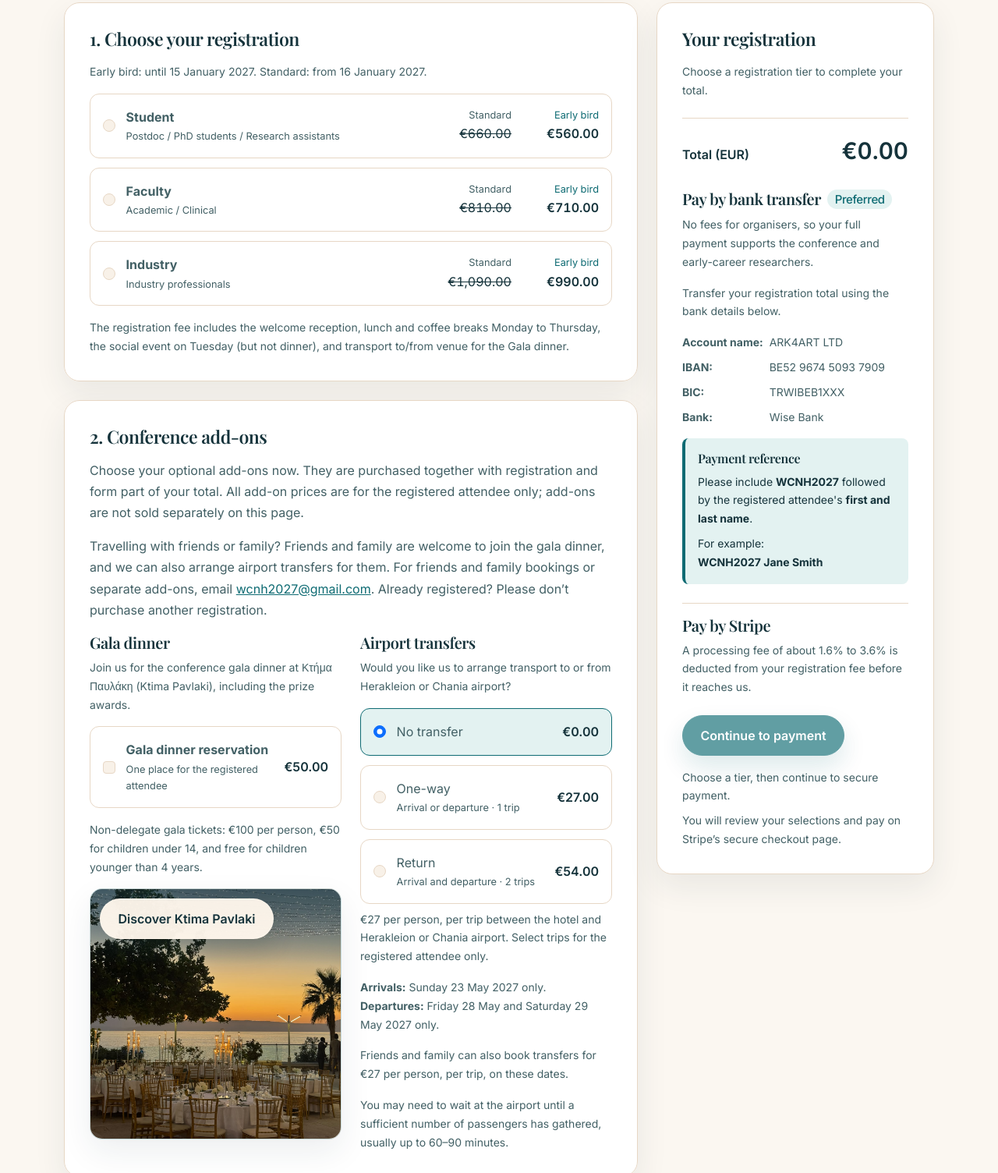
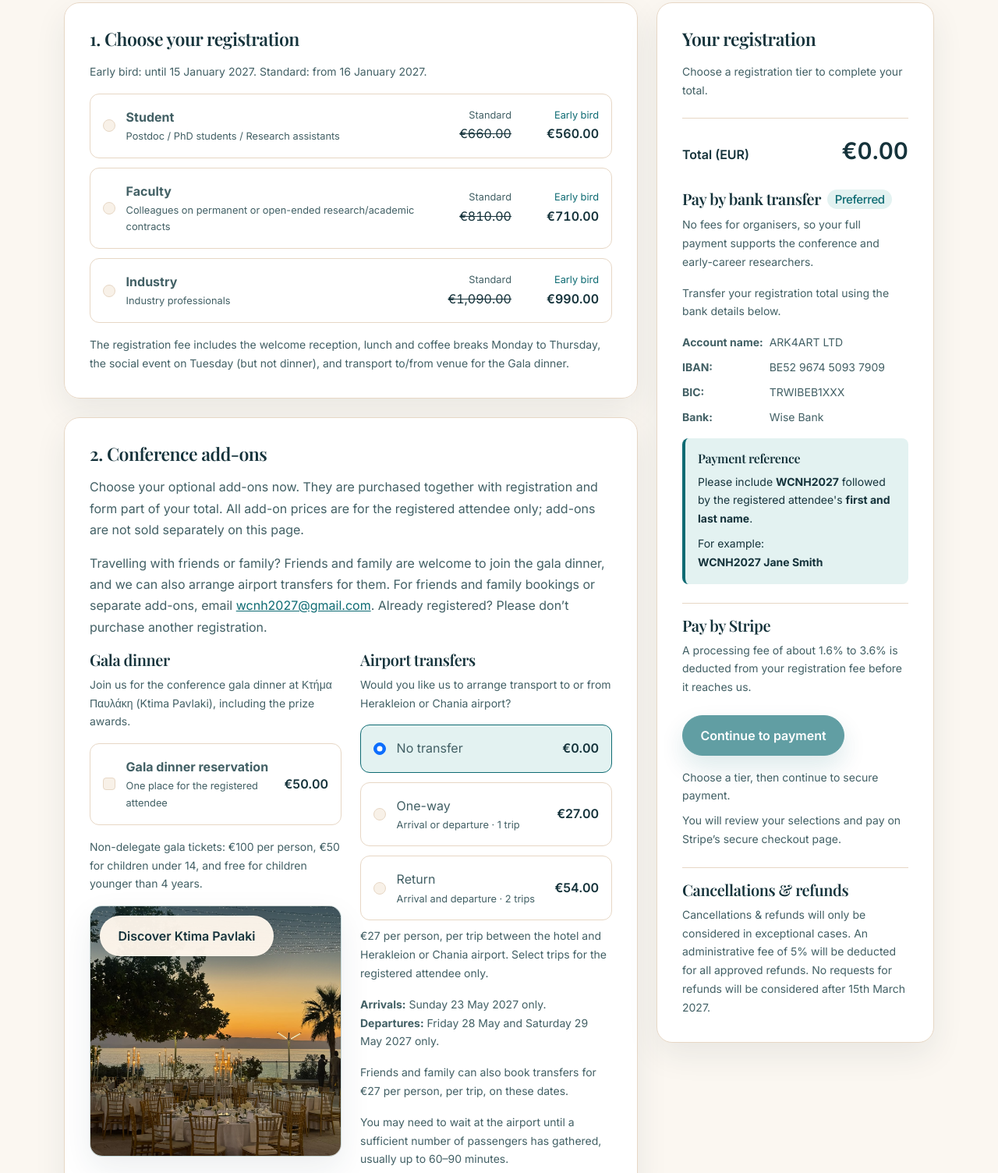
Before and after one commit to zdetor54/wcnh2027, a plain HTML site: page registration.html in a window 1280 px wide. Shown: the part 647-2151 px from the top of the page at 78% size. Drawn offline with nearby package versions, Linux system fonts and the light colour scheme.

Commit message:
changes to registration page

```diff
--- a/registration.html
+++ b/registration.html
@@ -59,7 +59,7 @@
                 </label>
                 <label class="registration-choice registration-tier" for="tier-faculty">
                   <input class="form-check-input" id="tier-faculty" type="radio" name="tierId" value="faculty" required>
-                  <span class="registration-category"><strong>Faculty</strong><small>Academic / Clinical</small></span>
+                  <span class="registration-category"><strong>Faculty</strong><small>Colleagues on permanent or open-ended research/academic contracts</small></span>
                   <span class="registration-fees">
                     <span class="registration-standard"><small>Standard</small><span class="registration-price">€810.00</span></span>
                     <span class="registration-early"><small>Early bird</small><span class="registration-price" data-price-id="faculty">€710.00</span></span>
@@ -159,6 +159,10 @@
                   <p id="checkout-status" class="small mt-3 mb-0" role="status" aria-live="polite">Choose a tier, then continue to secure payment.</p>
                   <p class="small mt-2 mb-0">You will review your selections and pay on Stripe’s secure checkout page.</p>
                 </div>
+                <div class="border-top mt-4 pt-3">
+                  <h3 class="h5">Cancellations &amp; refunds</h3>
+                  <p class="small mb-0">Cancellations &amp; refunds will only be considered in exceptional cases. An administrative fee of 5% will be deducted for all approved refunds. No requests for refunds will be considered after 15th March 2027.</p>
+                </div>
               </aside>
             </div>
           </div>
```
